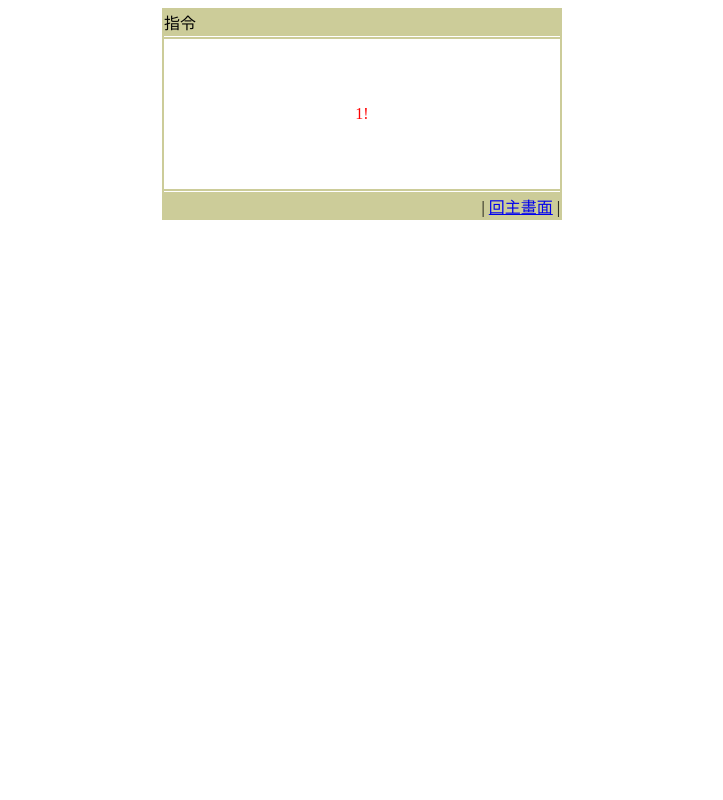
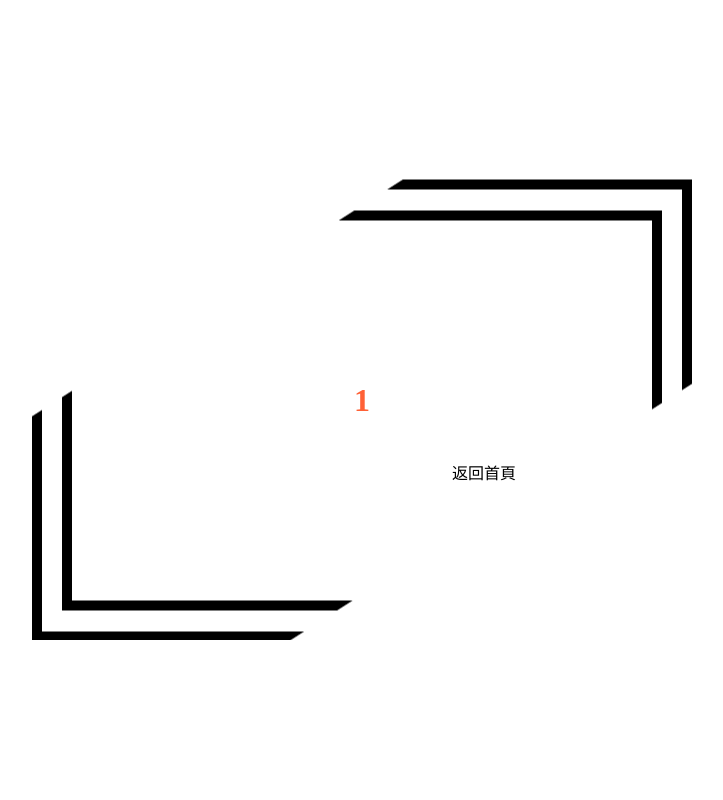
Before and after one commit to XiaoYaoXianRen0331/fwd, a PHP site: page /message.php?message=1 in a window 1280 px wide. Shown: the whole page, without its empty margins (278-1001 px from the left). Run offline with PHP 8.4, Linux system fonts and the light colour scheme; the visitor is signed in with stand-in values (Sample User, id 1).

Commit message:
查看公告 message重做

```diff
--- a/admin.php
+++ b/admin.php
@@ -240,6 +240,9 @@ $result = mysqli_query($link, $sql);
               <li>
                  <a href="#"><span class="fa-stack fa-lg pull-left"><i class="fa fa-server fa-stack-1x "></i></span>Contact</a>
               </li>
+              <li>
+                 <a href="index.php"><span class="fa-stack fa-lg pull-left"><i></i></span>To Front Page</a>
+              </li>
            </ul>
         </div>
         <!-- /#sidebar-wrapper -->
--- /dev/null
+++ b/assets/css/message.css
@@ -0,0 +1,30 @@
+.container {
+    width: 100%;
+    height: 100vh;
+    display: flex;
+    justify-content: center;
+    align-items: center;
+}
+
+.block {
+    width: 720px;
+    height: 480px;
+    background-image: url("../images/message.png");
+    background-position: center;
+    position: relative;
+    display: flex;
+    justify-content: center;
+    align-items: center;
+}
+
+.message {
+    color: #FF6136;
+    font-size: 32px;
+    font-weight: 900;
+}
+
+.home {
+    position: absolute;
+    left: 450px;
+    top: 300px;
+}
--- a/message.php
+++ b/message.php
@@ -4,30 +4,25 @@
   <meta charset="UTF-8">
   <meta name="viewport" content="width=device-width, initial-scale=1.0">
   <title>Document</title>
+  <link rel="stylesheet" href="assets/css/reset.css">
+  <link rel="stylesheet" href="assets/css/message.css">
 </head>
 <body>
-  <table width="400" align=center border=1 bordercolor=#cccc99 cellspacing=0 cellpadding=0>
-  <tr>
-    <td bgcolor=#cccc99>
-      指令
-    </td>
-  </tr>
-  <tr>
-  <td bgcolor=white height=1></td>
-  </tr>
-  <tr>
-    <td bgcolor=white align=center height=150>
-      <p align=center><font color=#FF0000><?php echo $_GET['message']; ?>!</font></p>
-    </td>
-  </tr>
-  <tr>
-  <td bgcolor=white height=1></td>
-  </tr>
-  <tr>
-    <td align=right bgcolor=#cccc99>
-      | <a href="index.php">回主畫面</a> |
-    </td>
-  </tr>
-  </table>
+  <div class="container">
+    <div class="block">
+      <div class="message"><?php echo $_GET['message']; ?></div>
+      <div class="home">
+        <a href="index.php">返回首頁</a>
+      </div>
+    </div>
+  </div>
 </body>
+<script>
+  document.addEventListener('keydown', function(e) {
+    // console.log(e);
+    if (e.keyCode == 13) {
+      window.location.assign('index.php');
+    }
+  });
+</script>
 </html>
```
Also changed, not shown: assets/css/news.css (added, +48 -0 lines), index.php (+27 -5 lines), midhomework.html (+19 -3 lines), news.php (added, +50 -0 lines), student.php (+11 -0 lines), assets/images/message.png (added).
